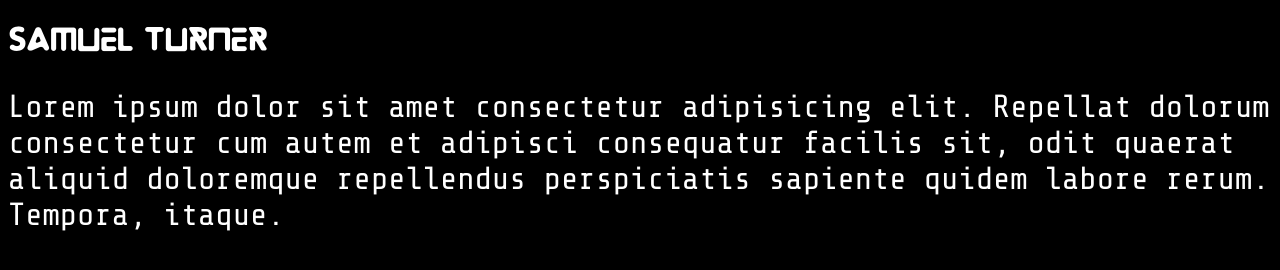
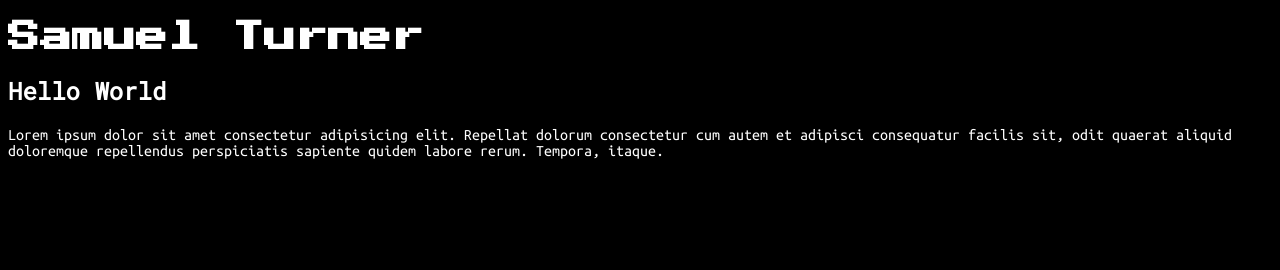
Before and after one commit to samuelturner1606/samuelturner1606.github.io, a plain HTML site: page index.html in a window 1280 px wide. Drawn offline with nearby package versions, Linux system fonts and the light colour scheme.

Commit message:
Font changing

```diff
--- a/index.html
+++ b/index.html
@@ -3,14 +3,13 @@
 
 <head>
 <title>Samuel Turner</title>
-<!--Fonts-->
-<link href="https://fonts.googleapis.com/css?family=Roboto+Mono|Share+Tech+Mono&display=swap" rel="stylesheet">
+<link href="https://fonts.googleapis.com/css?family=Press+Start+2P|Roboto+Mono|Ubuntu+Mono&display=swap" rel="stylesheet">
 <link href="style.css" rel="stylesheet">
-<!---->
 </head>
 
 <body>
 <h1>Samuel Turner</h1>
+<h2>Hello World</h2>
 <p>Lorem ipsum dolor sit amet consectetur adipisicing elit. Repellat dolorum consectetur cum autem et adipisci consequatur facilis sit, odit quaerat aliquid doloremque repellendus perspiciatis sapiente quidem labore rerum. Tempora, itaque.</p>
 </body>
 
--- a/style.css
+++ b/style.css
@@ -1,15 +1,13 @@
-@font-face {
-    src:url(Riviera.otf);
-    font-family: Riviera;
-}
 body{
     color: white;
     background-color: black;
 }
 h1{
-    font-family: Riviera;
+    font-family: 'Press Start 2P', cursive;
+}
+h2{
+    font-family: "Roboto Mono", monospace;
 }
 p{
-    font-family: 'Share Tech Mono', "Roboto Mono", monospace;
-    font-size: xx-large;
+    font-family: 'Ubuntu Mono', monospace;
 }
```
Also changed, not shown: Riviera.otf (deleted).
